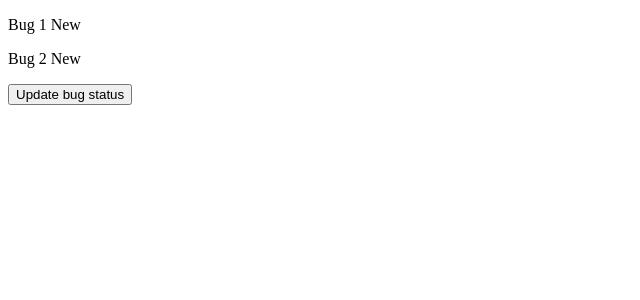
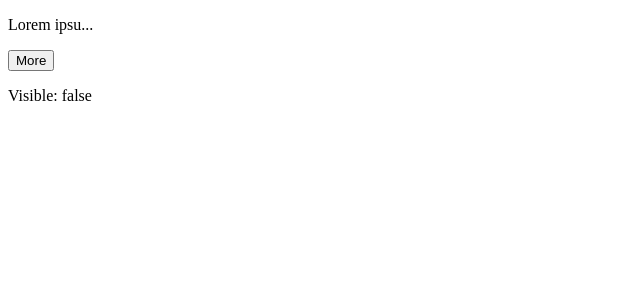
Before and after one commit to LucasSeverino/react-gaming-app, a React (Vite) app: page / in a window 1280 px wide. Shown: the top 300 px of the page, without its empty margins (0-640 px from the left). Built offline with nearby package versions, Linux system fonts and the light colour scheme.

Commit message:
create ExpandableText component

```diff
--- a/src/App.tsx
+++ b/src/App.tsx
@@ -1,37 +1,18 @@
 import { useState } from "react";
 import Like from "./components/Like/Like";
 import produce from "immer";
+import ExpandableText from "./components/ExpandableText/ExpandableText";
 
 const App = () => {
 
-  const [bugs, setBugs] = useState([
-    {
-      id: 1,
-      title: 'Bug 1',
-      fixed: false
-    },
-    {
-      id: 2,
-      title: 'Bug 2',
-      fixed: false
-    }
-  ]);
 
-  const handleClick = () => {
-    setBugs(
-      produce(draft => {
-        const bug = draft.find(bug => bug.id === 1);
-        if (bug) bug.fixed = true;
-      })
-    );
-  }
 
   return (
-    <div>
-      {/* <Like onClick={() => console.log("You just clicked Like!")} /> */}
-        {bugs.map(bug => <p key={bug.id}>{bug.title} {bug.fixed ? 'Fixed' : 'New'}</p>)}
-        <button onClick={handleClick}>Update bug status</button>
-    </div>
+    <ExpandableText maxChars={10}>
+      Lorem ipsum dolor sit, amet consectetur adipisicing elit. Ipsam accusantium itaque velit vel. Consequatur
+      quia veritatis vero, libero vitae exercitationem, aspernatur nostrum doloremque recusandae maiores voluptatum repellat alias
+      qui? Tempore.
+    </ExpandableText>
   );
 }
 
--- /dev/null
+++ b/src/components/ExpandableText/ExpandableText.tsx
@@ -0,0 +1,25 @@
+import React, { useState } from 'react'
+
+interface Props {
+     children: string;
+     maxChars?: number;
+}
+
+const ExpandableText = ({children, maxChars = 100}: Props) => {
+
+     const [isVisible, setVisibility] = useState(false);
+
+     if (children.length <= maxChars) return <p>{children}</p>
+
+     const text = isVisible ? children : `${children.substring(0, maxChars)}...`
+     return (
+     <>
+          <p>{text}</p>
+          <button onClick={() => setVisibility(!isVisible)}>{isVisible ? 'Less' : 'More'}</button>
+
+          <p>Visible: {isVisible.toString()}</p>
+     </>
+     )
+}
+
+export default ExpandableText
```
